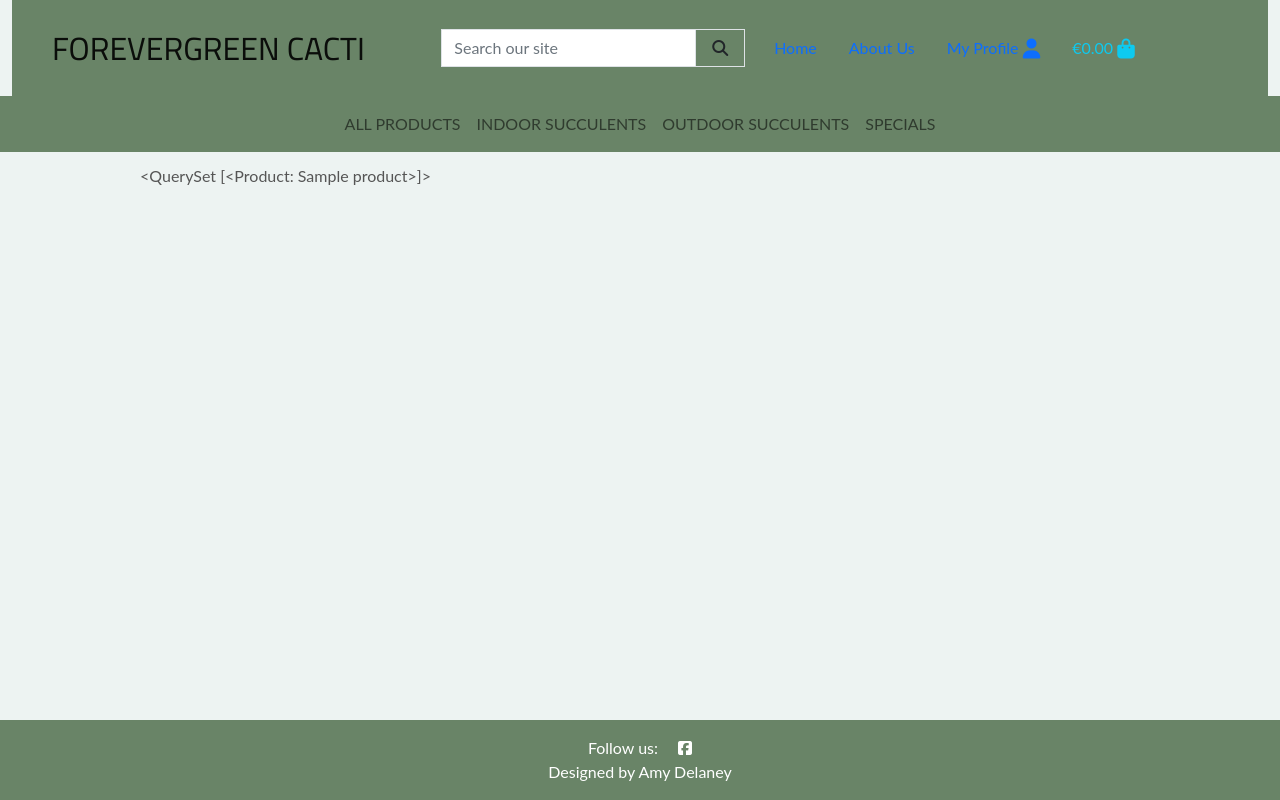
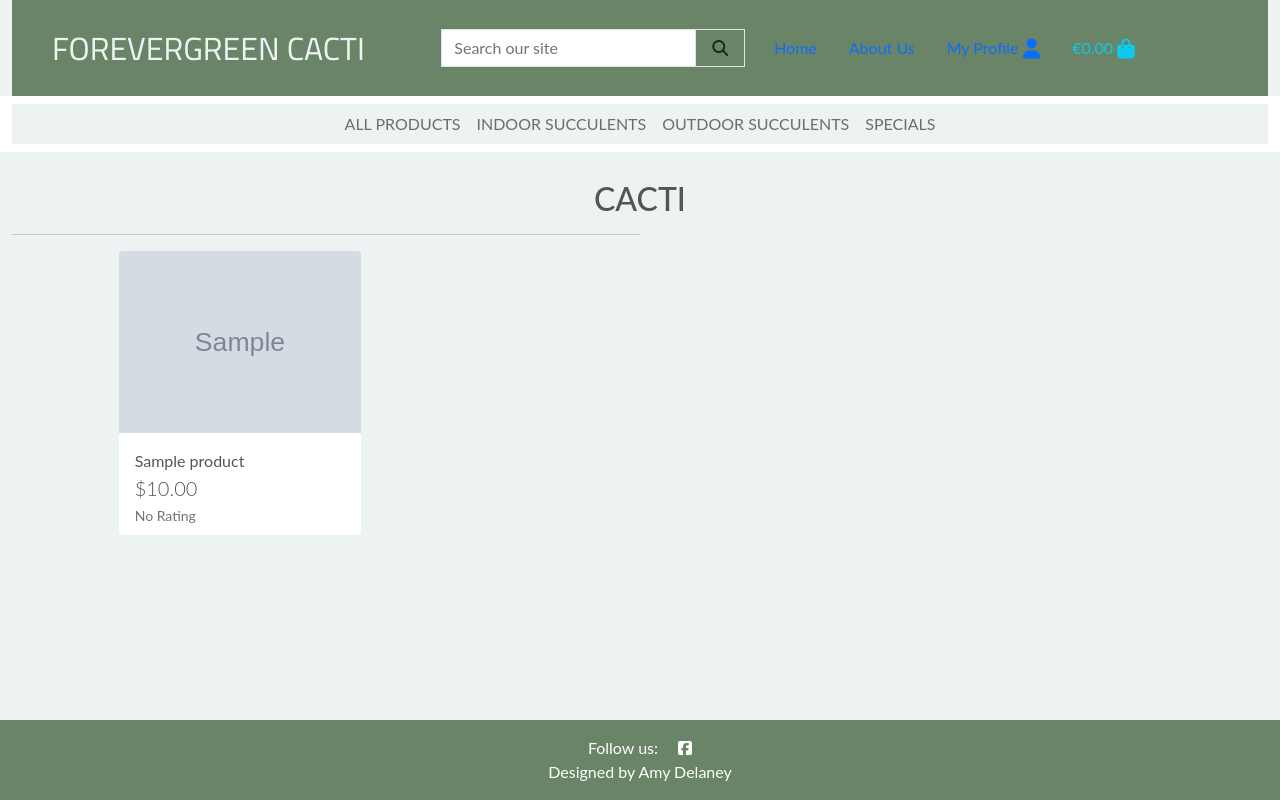
Before and after one commit to AmyDelaney94/Forevergreen_Cacti, a Django app: page /products/ in a window 1280 px wide. Run offline with Django 4.2, Linux system fonts and the light colour scheme; tables that the repository leaves empty hold one stand-in row (values such as "Sample post"); grey boxes marked "Sample" are stand-in pictures; some libraries are stand-ins or nearby versions.

Commit message:
Add product template

```diff
--- a/products/templates/products/products.html
+++ b/products/templates/products/products.html
@@ -11,10 +11,65 @@
 
 {% block content %}
 <div class="background"></div>
-    <div class="container">
+<div class="container-fluid">
+    <div class="row">
+        <div class="col text-center mt-3">
+            <h2 class="logo-font">Cacti</h2>
+            <hr class="w-50 mb-1">
+        </div>
+    </div>
+    <div class="row">
+        <div class="product-container col-10 offset-1">
+            <div class="row mt-1 mb-2"></div>
+            <div class="row">
+                {% for product in products %}
+                <div class="col-sm-6 col-md-6 col-lg-4 col-xl-3">
+                    <div class="card h-100 border-0">
+                        {% if product.image %}
+                        <a href="">
+                            <img class="card-img-top img-fluid" src="{{ product.image.url }}" alt="{{ product.name }}">
+                        </a>
+                        {% else %}
+                        <a href="">
+                            <img class="card-img-top img-fluid" src="{{ MEDIA_URL }}noimage.jpg"
+                                alt="{{ product.name }}">
+                        </a>
+                        {% endif %}
+                        <div class="card-body pb-0">
+                            <p class="mb-0">{{ product.name }}</p>
+                        </div>
+                        <div class="card-footer bg-white pt-0 border-0 text-left">
                             <div class="row">
                                 <div class="col">
-                {{ products }}
+                                    <p class="lead mb-0 text-left font-weight-bold">${{ product.price }}</p>
+                                    <small class="text-muted">No Rating</small>
+                                </div>
+                            </div>
+                        </div>
+                    </div>
+                </div>
+                {% if forloop.counter|divisibleby:1 %}
+                <div class="col-12 d-sm-none mb-5">
+                    <hr>
+                </div>
+                {% endif %}
+                {% if forloop.counter|divisibleby:2 %}
+                <div class="col-12 d-none d-sm-block d-md-block d-lg-none mb-5">
+                    <hr>
+                </div>
+                {% endif %}
+                {% if forloop.counter|divisibleby:3 %}
+                <div class="col-12 d-none d-lg-block d-xl-none mb-5">
+                    <hr>
+                </div>
+                {% endif %}
+                {% if forloop.counter|divisibleby:4 %}
+                <div class="col-12 d-none d-xl-block mb-5">
+                    <hr>
+                </div>
+                {% endif %}
+                {% endfor %}
+            </div>
         </div>
     </div>
 </div>
--- a/static/css/style.css
+++ b/static/css/style.css
@@ -14,18 +14,24 @@ body {
 
 .logo-font {
     text-transform: uppercase;
+    color: #555;
+    text-decoration: none;
 }
 
 .navbar-brand {
     font-family: 'cairo', sans-serif;
     font-size: 1.4rem;
     font-weight: 600;
+    text-transform: uppercase;
+    text-decoration: none;
+    color: #edf3f2;
 }
 
 .nav-link:active,
 .nav-link:hover  {
     font-weight: bold;
     text-decoration: underline;
+    color: #edf3f2;
 }
 
 .shop-now-button {
@@ -46,13 +52,16 @@ body {
 }
 
 /* Navbar */
-.navbar {
+.navigation {
     background-color: #698467;
+}
+
+.nav2 {
+    background-color: #edf3f2;
 }
 
 .a.nav-link {
     color: #edf3f2;
-    text-decoration: none;
 }
 
 /* from Bulma - to style fontawesome icons */
--- a/templates/base.html
+++ b/templates/base.html
@@ -51,7 +51,7 @@
     <header class="container-fluid fixed-top">
 
         <!-- Navigation Bar -->
-        <nav class="navbar navbar-expand-md navbar-light p-4 pe-3" id="topnav">
+        <nav class="navbar navbar-expand-md p-4 pe-3 navigation" id="topnav">
 
             <!-- Small screen Navigation -->
             <!-- <button class="navbar-toggler" type="button" data-bs-toggle="collapse" data-bs-target="#main-nav"
@@ -62,7 +62,7 @@
             <!-- Logo -->
             <div class="col-12 col-lg-4 my-auto py-1 py-lg-0 text-center text-lg-left">
                 <a href="{% url 'store' %}" class="navbar-brand nav-link main-logo-link" aria-label="Go to Home Page">
-                    <h2 class="logo-font my-0">Forevergreen Cacti</h2>
+                    <h2 class="my-0">Forevergreen Cacti</h2>
                 </a>
             </div>
 
--- a/templates/includes/main-nav.html
+++ b/templates/includes/main-nav.html
@@ -1,4 +1,4 @@
-<div class="collapse navbar-collapse" id="main-nav">
+<div class="collapse navbar-collapse nav2" id="main-nav">
     <ul class="navbar-nav nav-pills w-auto mx-auto">
         <li class="nav-item dropdown">
             <a class="logo-font font-weight-bold nav-link mr-5" href="#" id="all-products-link" data-bs-toggle="dropdown" aria-haspopup="true" aria-expanded="false">
```
Also changed, not shown: media/noimage.jpg (added). Lines whose indentation alone changed are shown as unchanged.
